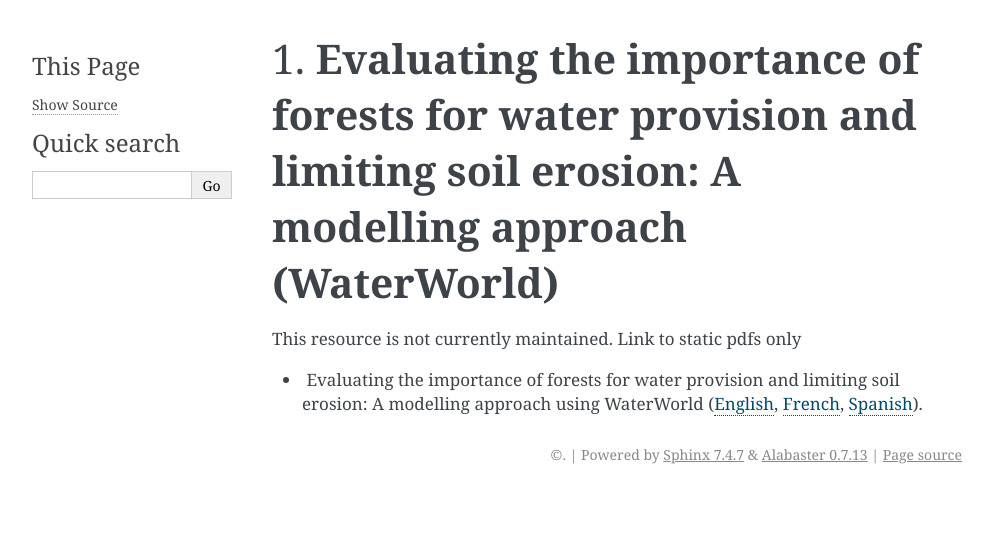
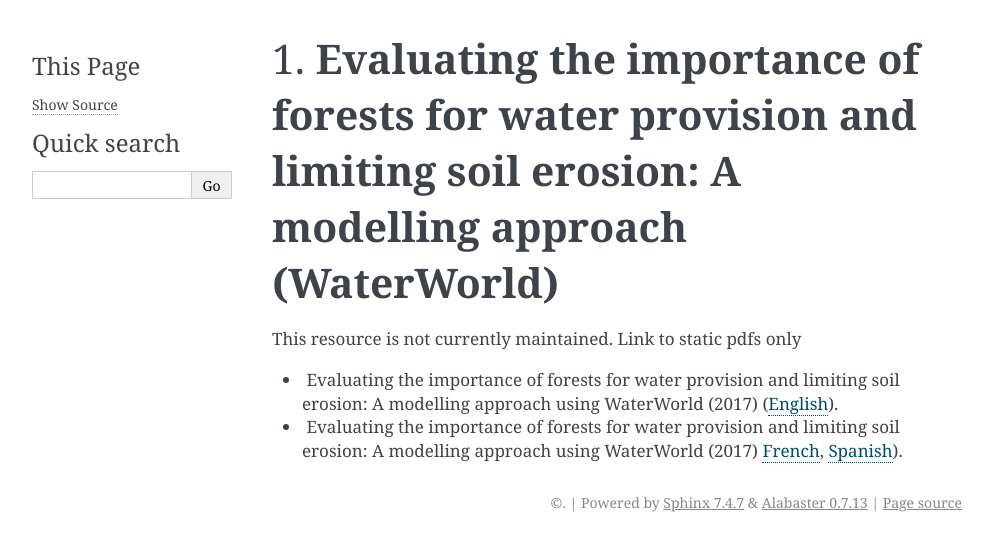
Before and after one commit to corinnar/GIS_tutorials, a Sphinx documentation site: the page built from docs/source/WaterWorld_Other.rst, in a window 1280 px wide. Shown: the top 551 px of the page, without its empty margins (148-1140 px from the left). Built offline with Sphinx 7.4.7, drawn with Linux system fonts in a browser that asks for light colours; pages that are not in the unit, such as notebooks, are missing from menus.

Commit message:
Update WaterWorld_Other.rst

```diff
--- a/docs/source/WaterWorld_Other.rst
+++ b/docs/source/WaterWorld_Other.rst
@@ -4,4 +4,6 @@
 
 This resource is not currently maintained. Link to static pdfs only
 
--   Evaluating the importance of forests for water provision and limiting soil erosion: A modelling approach using WaterWorld (`English <hhttps://github.com/corinnar/GIS_tutorials/blob/main/docs/source/media/materials/pdfs/UN_REDD_WaterWorld_Tutorial_170306%20(336966).pdf>`__, `French <https://github.com/corinnar/GIS_tutorials/blob/main/docs/source/media/materials/pdfs/UN_REDD_WaterWorld_Tutorial_FR_180109.pdf>`__, `Spanish <https://github.com/corinnar/GIS_tutorials/blob/main/docs/source/media/materials/pdfs/UN_REDD_WaterWorld_Tutorial_Spanish_170530.pdf>`__).
+-   Evaluating the importance of forests for water provision and limiting soil erosion: A modelling approach using WaterWorld (2017) (`English <https://github.com/corinnar/GIS_tutorials/blob/main/docs/source/media/materials/pdfs/UN_REDD_WaterWorld_Tutorial_170306%20(336966).pdf>`__).
+
+-   Evaluating the importance of forests for water provision and limiting soil erosion: A modelling approach using WaterWorld (2017) `French <https://github.com/corinnar/GIS_tutorials/blob/main/docs/source/media/materials/pdfs/UN_REDD_WaterWorld_Tutorial_FR_180109.pdf>`__, `Spanish <https://github.com/corinnar/GIS_tutorials/blob/main/docs/source/media/materials/pdfs/UN_REDD_WaterWorld_Tutorial_Spanish_170530.pdf>`__).
```
